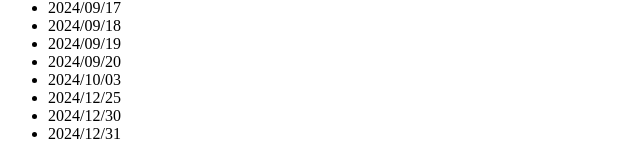
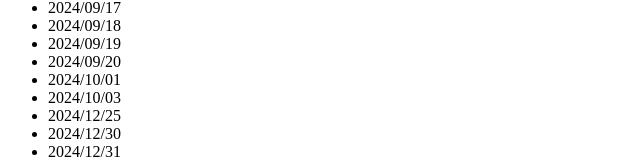
Before and after one commit to summerydev/termcalculator, a React (Create React App) app: page / in a window 1280 px wide. Shown: the part 373-534 px from the top of the page, without its empty margins (0-640 px from the left). Built offline with nearby package versions, Linux system fonts and the light colour scheme.

Commit message:
add holiday

```diff
--- a/src/DateCalculator.js
+++ b/src/DateCalculator.js
@@ -14,7 +14,7 @@ const holidays = [
   "2024/09/17",
   "2024/09/18",
   "2024/09/19",
-  "2024/09/20",
+  "2024/09/20","2024/10/01",
   "2024/10/03",
   "2024/12/25",
   "2024/12/30",
```
